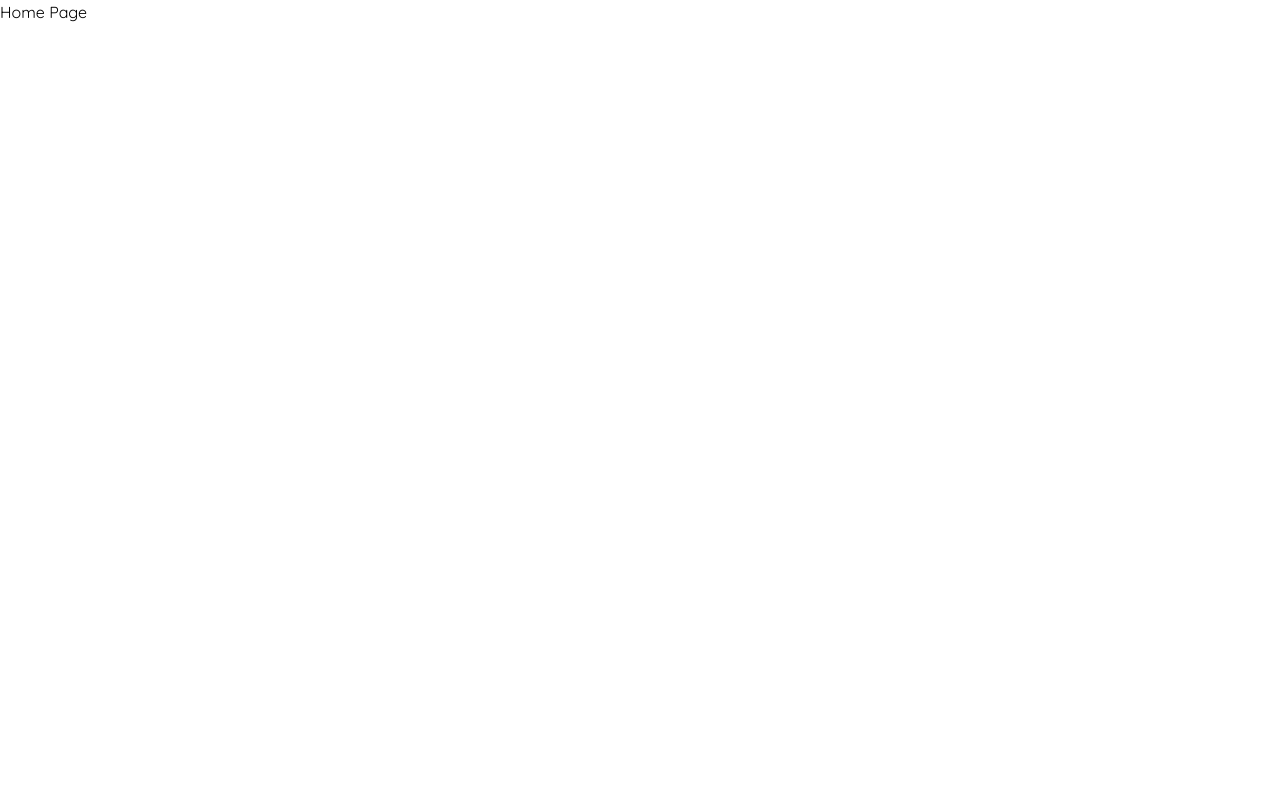
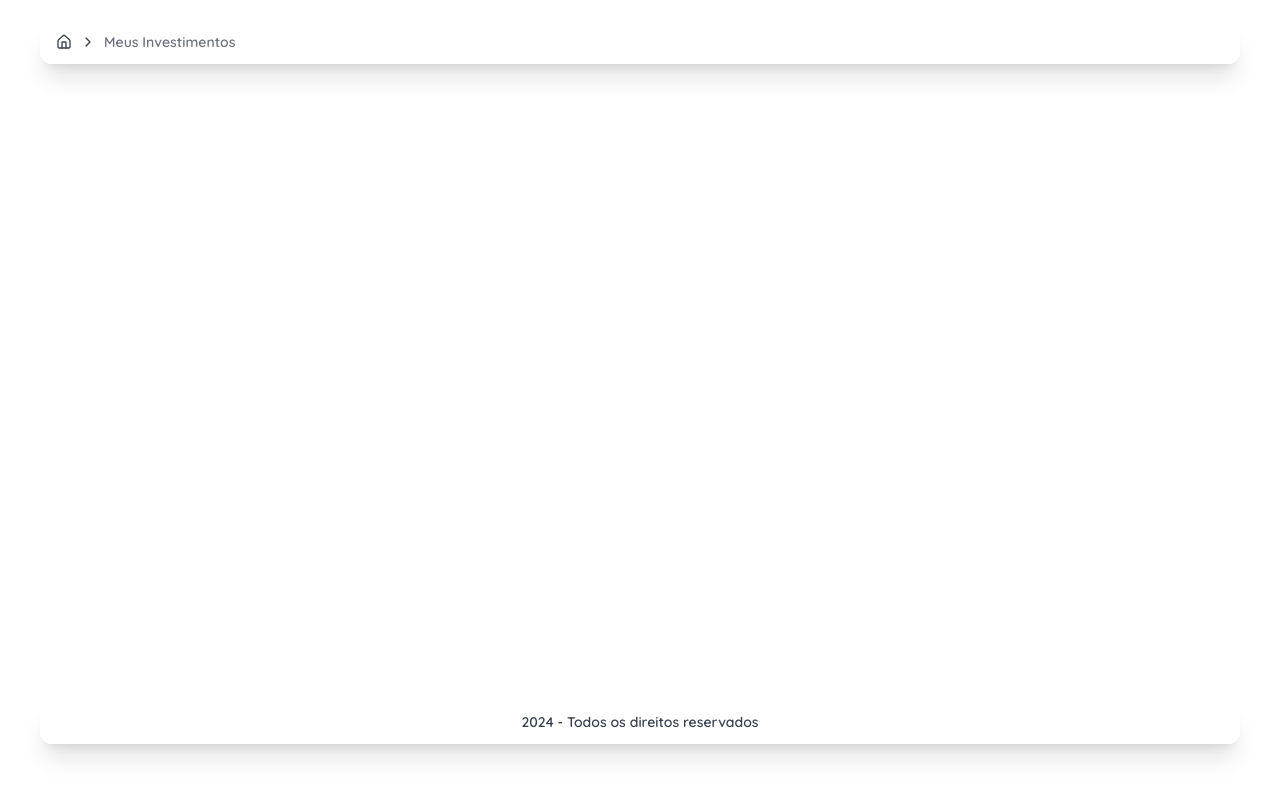
Before and after one commit to rickneves15/web-investment-wallet, a Next.js app: page / in a window 1280 px wide. Built offline with nearby package versions, Linux system fonts and the light colour scheme.

Commit message:
feat(app): Adds basic page structure and components
Adds basic page structure with header, footer, and main content area. Also includes components for breadcrumb navigation, a container, and a footer.

```diff
--- a/src/app/page.tsx
+++ b/src/app/page.tsx
@@ -1,3 +1,15 @@
+import { HouseIcon } from 'lucide-react'
+
+import { Breadcrumb } from '~/components/breadcrumb'
+import { Container } from '~/components/container'
+import { Footer } from '~/components/footer'
+
 export default function Home() {
-  return <h1>Home Page</h1>
+  return (
+    <Container>
+      <Breadcrumb title="Meus Investimentos" icon={HouseIcon} />
+      <main className="inline-flex flex-1 items-center justify-center bg-white"></main>
+      <Footer />
+    </Container>
+  )
 }
--- /dev/null
+++ b/src/components/breadcrumb.tsx
@@ -0,0 +1,18 @@
+import { ChevronRight, LucideIcon } from 'lucide-react'
+
+type BreadcrumbProps = {
+  title: string
+  icon: LucideIcon
+}
+
+export function Breadcrumb({ title, icon: Icon }: BreadcrumbProps) {
+  return (
+    <div className="inline-flex w-full items-center justify-start gap-2 rounded-xl bg-white/50 px-4 py-3 shadow-xl">
+      <Icon className="size-4 stroke-gray-700" />
+      <ChevronRight className="size-4 stroke-zinc-700" />
+      <span className="text-base font-semibold capitalize leading-normal text-gray-500 md:text-sm">
+        {title}
+      </span>
+    </div>
+  )
+}
--- /dev/null
+++ b/src/components/container.tsx
@@ -0,0 +1,9 @@
+import { PropsWithChildren } from 'react'
+
+export function Container({ children }: PropsWithChildren) {
+  return (
+    <div className="flex min-h-screen flex-col gap-y-8 bg-white px-6 pb-8 pt-5 md:px-10 md:pb-14">
+      {children}
+    </div>
+  )
+}
--- /dev/null
+++ b/src/components/footer.tsx
@@ -0,0 +1,9 @@
+export function Footer() {
+  return (
+    <footer className="inline-flex w-full items-center justify-center gap-2 rounded-xl bg-white/50 px-4 py-3 shadow-xl">
+      <div className="text-base font-semibold leading-normal text-gray-700 md:text-sm">
+        {new Date().getFullYear()} - Todos os direitos reservados
+      </div>
+    </footer>
+  )
+}
```
